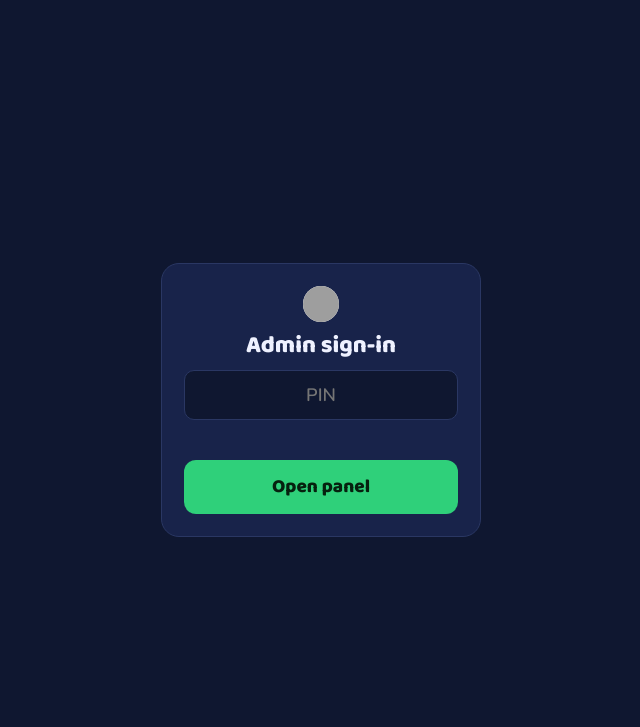
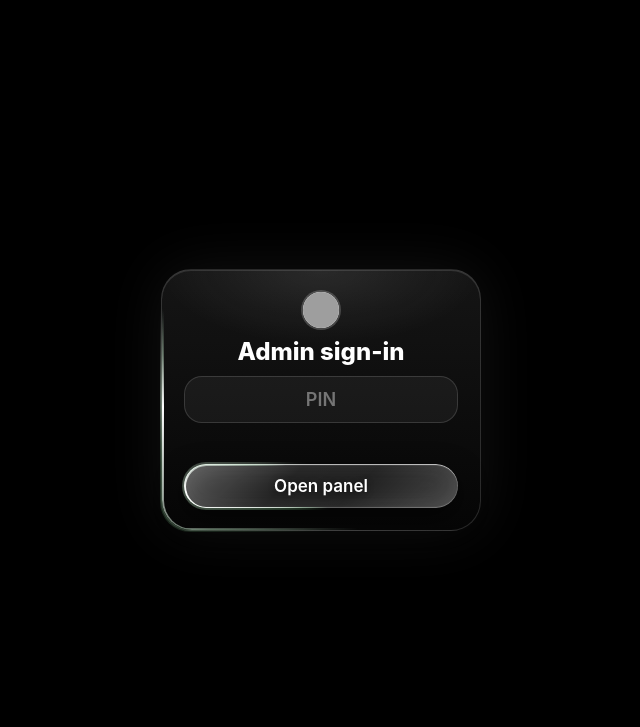
Before and after one commit to abdulmazidm145g-alt/Shadle-admin, a plain HTML site: page index.html in a window 1280 px wide. Shown: the top 727 px of the page, without its empty margins (319-959 px from the left). Drawn offline with nearby package versions, Linux system fonts and the light colour scheme; grey boxes are pictures that could not be loaded.

Commit message:
Update index.html

```diff
--- a/index.html
+++ b/index.html
@@ -110,6 +110,52 @@ textarea:focus-visible{outline:3px solid var(--warn);outline-offset:2px}
 @keyframes tout{to{opacity:0;transform:translateY(-16px)}}
 .tag.message{color:var(--warn);border-color:var(--warn)}
 .mstate{font-size:14px;color:var(--mute);margin-top:10px;word-break:break-word}
+
+/* ===== BLACK GLASS UI: clear iOS liquid glass + rotating glow edge ===== */
+@property --a{syntax:'<angle>';inherits:true;initial-value:0deg}
+:root{animation:ringspin 6s linear infinite;--bg:#000;--panel:rgba(255,255,255,.05);--line:rgba(255,255,255,.14);--ink:#fff;--mute:#8d8d92;--good:#d9ffe0;
+  --f-display:-apple-system,BlinkMacSystemFont,'SF Pro Display','Inter','Segoe UI',system-ui,sans-serif;--f-body:var(--f-display)}
+@keyframes ringspin{to{--a:360deg}}
+body{background:radial-gradient(ellipse 70% 30% at 50% 40%,rgba(255,255,255,.1),transparent 70%),linear-gradient(rgba(255,255,255,.05) 1px,transparent 1px) 0 0/112px 112px,linear-gradient(90deg,rgba(255,255,255,.05) 1px,transparent 1px) 0 0/112px 112px,#000 fixed;animation:gridmove 30s linear infinite}
+@keyframes gridmove{to{background-position:0 0,112px 112px,112px 112px}}
+body::before{background:rgba(255,255,255,.1);width:340px;height:200px;left:50%;top:30%;margin-left:-170px;animation:breathe 5s ease-in-out infinite}
+@keyframes breathe{50%{opacity:.3;transform:scale(1.25)}}
+.ring,.panel,button,.stat,#gate form,.toast{position:relative}
+.panel::before,button::before,#gate form::before,.stat::before{content:"";position:absolute;inset:0;border-radius:inherit;padding:1.5px;pointer-events:none;z-index:2;
+  background:conic-gradient(from calc(var(--a) + var(--o,0deg)),transparent 0 62%,rgba(217,255,224,.35) 78%,#fff 91%,rgba(217,255,224,.35) 96%,transparent 100%);
+  -webkit-mask:linear-gradient(#000 0 0) content-box,linear-gradient(#000 0 0);-webkit-mask-composite:xor;mask:linear-gradient(#000 0 0) content-box exclude,linear-gradient(#000 0 0)}
+.panel::after,button::after,#gate form::after{content:"";position:absolute;inset:-2px;border-radius:inherit;padding:3px;pointer-events:none;z-index:1;opacity:.75;filter:blur(8px);
+  background:conic-gradient(from calc(var(--a) + var(--o,0deg)),transparent 0 66%,rgba(160,255,175,.5) 86%,rgba(220,255,225,.9) 92%,transparent 100%);
+  -webkit-mask:linear-gradient(#000 0 0) content-box,linear-gradient(#000 0 0);-webkit-mask-composite:xor;mask:linear-gradient(#000 0 0) content-box exclude,linear-gradient(#000 0 0)}
+.panel:nth-of-type(2)::before,.panel:nth-of-type(2)::after{--o:140deg}.panel:nth-of-type(3)::before,.panel:nth-of-type(3)::after{--o:250deg}
+.stat::before{animation:none;opacity:.5}
+.panel,#gate form{background:radial-gradient(ellipse 70% 40% at 50% 0%,rgba(255,255,255,.09),transparent 72%),linear-gradient(180deg,#151515,#060606);border:1px solid var(--line);border-radius:30px;
+  box-shadow:inset 0 1px 0 rgba(255,255,255,.12),0 0 60px rgba(255,255,255,.07),0 24px 60px rgba(0,0,0,.8);animation:rise .6s cubic-bezier(.2,1.1,.4,1) both}
+@keyframes rise{from{opacity:0;transform:translateY(22px) scale(.97)}to{opacity:1;transform:none}}
+#gate{background:#000}
+button{isolation:isolate;border:0;border-radius:999px;color:#fff;font-weight:600;font-size:17px;text-shadow:0 1px 6px rgba(0,0,0,.45);
+  background:linear-gradient(135deg,rgba(255,255,255,.3),rgba(255,255,255,.04) 38%,rgba(255,255,255,.03) 62%,rgba(255,255,255,.2)),rgba(255,255,255,.07);
+  -webkit-backdrop-filter:blur(14px) saturate(1.9) brightness(1.12);backdrop-filter:blur(14px) saturate(1.9) brightness(1.12);
+  box-shadow:inset 0 1px 1px rgba(255,255,255,.75),inset 0 -1px 1px rgba(255,255,255,.28),inset 0 0 22px rgba(255,255,255,.09),0 10px 28px rgba(0,0,0,.55);
+  transition:transform .55s cubic-bezier(.34,1.7,.5,1),filter .3s,box-shadow .3s;animation:liqin .8s cubic-bezier(.34,1.6,.5,1) both}
+button:hover{filter:brightness(1.12)}
+button:active{transform:scale(.93,.9);filter:brightness(1.3);transition-duration:.12s;box-shadow:inset 0 2px 10px rgba(255,255,255,.35),0 0 40px rgba(255,255,255,.2)}
+@keyframes liqin{0%{opacity:0;transform:scale(.7,.55)}55%{opacity:1;transform:scale(1.06,1.1)}100%{transform:none}}
+button.stopb{background:linear-gradient(135deg,rgba(255,120,135,.5),rgba(255,64,87,.12) 40%,rgba(255,64,87,.12) 62%,rgba(255,120,135,.35)),rgba(255,64,87,.1);color:#fff}
+button.errb,button.blkb,button.pndb,button.ghost,.chip{color:#fff;background:linear-gradient(135deg,rgba(255,255,255,.18),rgba(255,255,255,.03) 40%,rgba(255,255,255,.12)),rgba(255,255,255,.04)}
+button.ghost,.chip{font-size:15px}
+button.cur{box-shadow:0 0 0 2px #fff,0 0 30px rgba(255,255,255,.4)}
+.seg{border:1px solid var(--line);border-radius:999px;background:rgba(255,255,255,.05);padding:3px;gap:3px;-webkit-backdrop-filter:blur(10px);backdrop-filter:blur(10px)}
+.seg button{border-radius:999px;background:transparent;box-shadow:none;-webkit-backdrop-filter:none;backdrop-filter:none;animation:none}
+.seg button::before,.seg button::after{display:none}
+.seg button.on,.seg button.on.gcb,.seg button.on.easyb,.seg button.on.hardb,.seg button.on.t-info,.seg button.on.t-warning,.seg button.on.t-success{background:linear-gradient(135deg,rgba(255,255,255,.95),rgba(225,225,225,.85));color:#000;text-shadow:none;box-shadow:0 0 22px rgba(255,255,255,.45)}
+.seg button.on.t-error{background:#ff4057;color:#fff}
+.stat,#gate input,textarea,.tin input{background:rgba(255,255,255,.05);border:1px solid var(--line);border-radius:18px;color:#fff}
+.net{background:rgba(255,255,255,.07);border:1px solid var(--line);padding:6px 12px;border-radius:999px;-webkit-backdrop-filter:blur(10px);backdrop-filter:blur(10px)}
+.logo{box-shadow:0 0 0 2px rgba(255,255,255,.2)}
+.toast{border-radius:999px;background:rgba(20,20,20,.85);-webkit-backdrop-filter:blur(16px) saturate(1.8);backdrop-filter:blur(16px) saturate(1.8);border:1px solid rgba(255,255,255,.25);box-shadow:inset 0 1px 0 rgba(255,255,255,.4),0 14px 34px rgba(0,0,0,.7)}
+.toast.ok{background:rgba(255,255,255,.2)}.toast.ok i{background:#fff;color:#000}.toast.bad{background:rgba(255,64,87,.35)}.toast.bad i{background:#ff4057}
+@media (prefers-reduced-motion:reduce){:root,body,button{animation:none}}
 </style>
 </head>
 <body>
```
